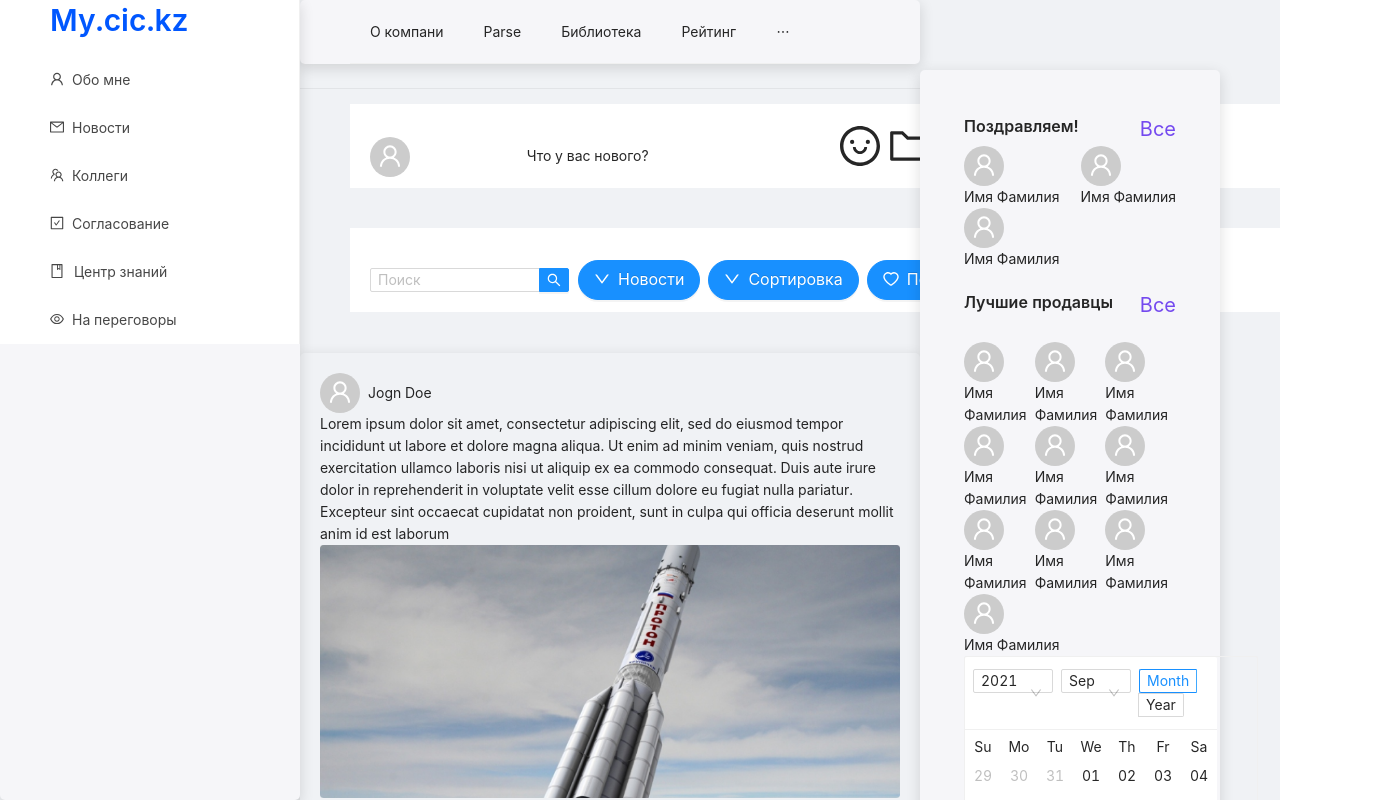
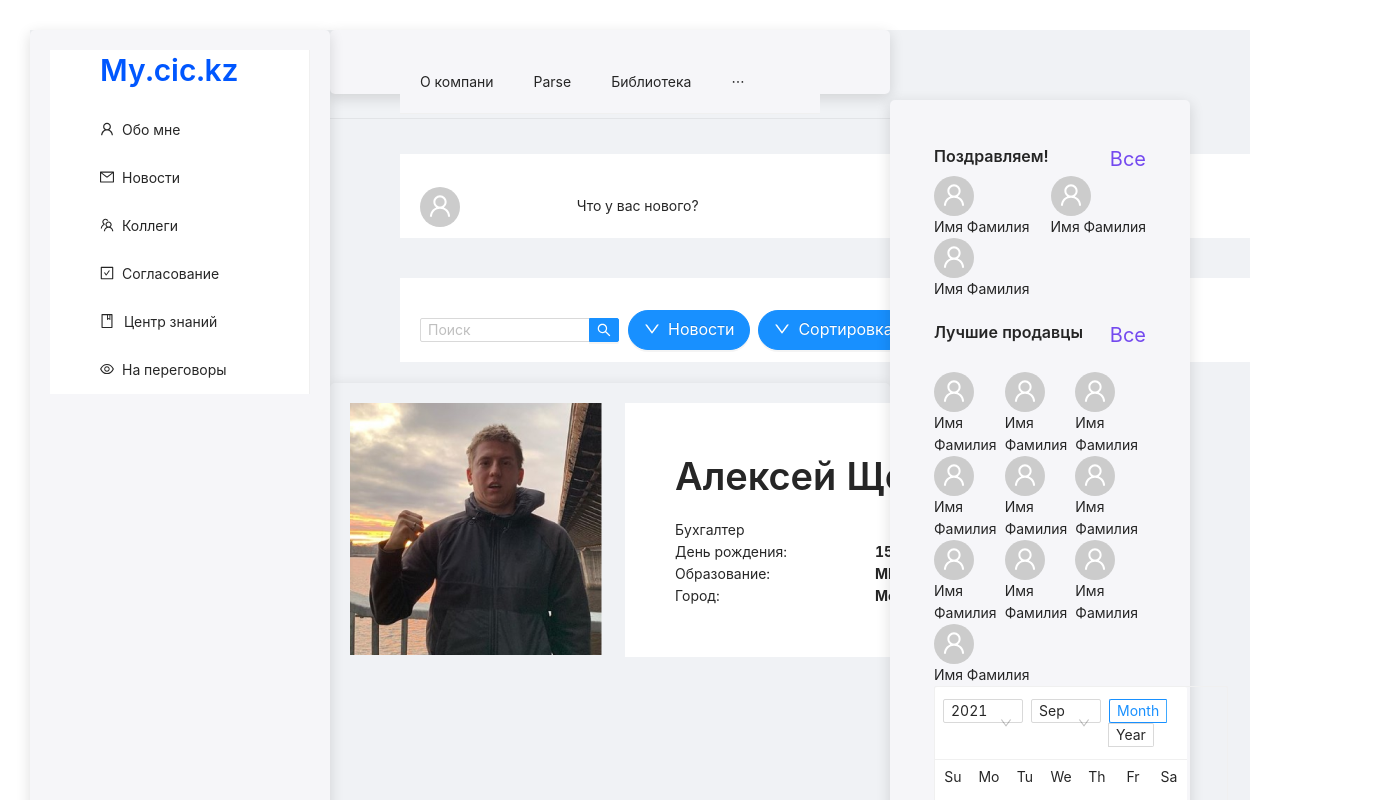
Before and after one commit to FallenStarrr/mycic-new-design, a React (Create React App) app: page /aboutme in a window 1280 px wide. Shown: the top 800 px of the page, 1380 px wide, since content can reach past the window. Built offline with nearby package versions, Linux system fonts and the light colour scheme.

Commit message:
first about me section

```diff
--- a/package.json
+++ b/package.json
@@ -41,6 +41,7 @@
     ]
   },
   "devDependencies": {
-    "@types/react": "^17.0.20"
+    "@types/react": "^17.0.20",
+    "@types/react-router-dom": "^5.1.8"
   }
 }
--- a/src/App.css
+++ b/src/App.css
@@ -51,3 +51,21 @@ body {
   box-shadow: 0px 4px 14px 1px rgba(0, 0, 0, 0.12);
   border-radius: 5px;
 }
+
+.container {
+  padding: 30px;
+  margin: auto;
+  max-width: 100%;
+}
+
+.page {
+  max-width: 100%;
+  margin: auto;
+  padding: 30px;
+}
+
+.white-section {
+   background: white;
+   width: 500px;
+   padding: 50px;
+}
--- a/src/App.tsx
+++ b/src/App.tsx
@@ -1,5 +1,7 @@
 
 import './App.css';
+import { Aboutme } from './pages/Aboutme';
+import Bday from './components/Bday';
 import   Cont  from './components/Cont'
 import   Sidebar  from './components/Sidebar'
 import   Head  from './components/Head'
@@ -8,10 +10,17 @@ import {
   Menu,
   Divider,
 
+
 }
   from 'antd';
+
+  import {
+    BrowserRouter as Router,
+    Switch,
+    Route,
+    Link
+  } from "react-router-dom"
 import 'antd/dist/antd.css'; // or 'antd/dist/antd.less'
-import Bday from './components/Bday';
 
 
 
@@ -26,30 +35,78 @@ const { Header, Sider, Content} = Layout
 
 function App() {
   return (
+  <Router>
+    <div className="page">
+
 
     <Layout>
             <Sider   className="section" style={{height: '100vh', backgroundColor: '#F6F6F9'}} width={300}>
+             <div className="container">
+                <Sidebar/>
+             </div>
 
-               <Sidebar/>
 
             </Sider>
 
            <Layout>
               <Header className="section" style={{backgroundColor: '#F6F6F9',}}>
-                <Head/>
+
+                <div className="container">
+                    <Head/>
+                </div>
+
               </Header>
+
               <Divider></Divider>
+
               <Content className="section" style={{marginTop: '240px'}}>
-                <Cont/>
+              <Switch>
+             <Route path="/news">
+
+               <div className="container">
+                  <Cont></Cont>
+               </div>
+
+             </Route>
+
+             <Route path="/colleagues">
+
+             </Route>
+             <Route path="/agree">
+
+             </Route>
+             <Route path="/studycenter">
+
+             </Route>
+             <Route path="/talks">
+
+             </Route>
+             <Route path="/aboutme">
+
+              <Aboutme/>
+
+
+             </Route>
+           </Switch>
                </Content>
             </Layout>
 
             <Sider className="section" style={{ marginRight: '60px',  marginTop: '70px', backgroundColor: '#F6F6F9'}} width={300}>
-                    <Bday></Bday>
+
+                      <Bday></Bday>
+
+
             </Sider>
 
 
+
+
       </Layout>
+
+
+
+      </div>
+      </Router>
 
   );
 }
--- a/src/components/Post.tsx
+++ b/src/components/Post.tsx
@@ -18,7 +18,8 @@ Image,
 Row,
 Col,
 Comment,
-Form, Button, List, Input
+Form, Button, List, Input,
+Carousel
 }
   from 'antd'
   import 'antd/dist/antd.css';
@@ -31,6 +32,13 @@ const { TextArea } = Input
   const { Text } = Typography
 
 
+const contentStyle = {
+    height: '160px',
+    color: '#fff',
+    lineHeight: '160px',
+    textAlign: 'center',
+    background: '#364d79',
+  };
 
 
 
@@ -64,10 +72,11 @@ export default function Post() {
 
          <Col span="24">
            <Image
-           style={{display: "block"}}
            src="image2.png"
            width="200"
            />
+
+
 
          </Col>
 
@@ -90,7 +99,20 @@ export default function Post() {
    </Col>
 
 </Row>
-
+{/* <Carousel autoplay>
+    <div>
+      <h3 style={contentStyle}>1</h3>
+    </div>
+    <div>
+      <h3 style={contentStyle}>2</h3>
+    </div>
+    <div>
+      <h3 style={contentStyle}>3</h3>
+    </div>
+    <div>
+      <h3 style={contentStyle}>4</h3>
+    </div>
+  </Carousel> */}
 </React.Fragment>
     )
 }
--- a/src/components/Sidebar.tsx
+++ b/src/components/Sidebar.tsx
@@ -7,7 +7,7 @@ import {
     EyeOutlined,
   }
   from '@ant-design/icons';
-
+import { Link } from 'react-router-dom'
 import {
 Layout,
 Typography,
@@ -30,15 +30,18 @@ export default function Sidebar() {
 
 
 <Menu className="nav">
+
+
   <Row>
     <Col span={24}><Title level={2} style={{color: '#0057FF', paddingLeft: '50px' }}>My.cic.kz</Title></Col>
-    <Col span={24}><Menu.Item   className="nav__item"key="1"><Space><UserOutlined  className="purp-icon" />Обо мне</Space></Menu.Item></Col>
-    <Col span={24}><Menu.Item  className="nav__item"key="2"><Space><MailOutlined className="purp-icon" />Новости</Space></Menu.Item></Col>
-    <Col span={24}><Menu.Item className="nav__item" key="3"> <Space><TeamOutlined className="purp-icon" />Коллеги</Space></Menu.Item></Col>
-    <Col span={24}><Menu.Item  className="nav__item"key="4"> <Space><CheckSquareOutlined className="purp-icon" /> Согласование</Space></Menu.Item></Col>
-    <Col span={24}> <Menu.Item  className="nav__item "key="5">  <BookOutlined className="purp-icon purp-icon-move" />Центр знаний</Menu.Item></Col>
-    <Col span={24}><Menu.Item className="nav__item" key="6">  <Space><EyeOutlined className="purp-icon" />На переговоры</Space></Menu.Item></Col>
+    <Col span={24}><Menu.Item   className="nav__item"key="1"><Link to="/aboutme"><Space><UserOutlined  className="purp-icon" />Обо мне</Space></Link></Menu.Item></Col>
+    <Col span={24}><Menu.Item  className="nav__item"key="2"><Link to="/news"><Space><MailOutlined className="purp-icon" />Новости</Space></Link></Menu.Item></Col>
+    <Col span={24}><Menu.Item className="nav__item" key="3"><Link to="/colleagues"> <Space><TeamOutlined className="purp-icon" />Коллеги</Space></Link></Menu.Item></Col>
+    <Col span={24}><Menu.Item  className="nav__item"key="4"> <Link to="/agree"><Space><CheckSquareOutlined className="purp-icon" /> Согласование</Space></Link></Menu.Item></Col>
+    <Col span={24}> <Menu.Item  className="nav__item "key="5">  <Link to="/studycenter"><BookOutlined className="purp-icon purp-icon-move" />Центр знаний</Link></Menu.Item></Col>
+    <Col span={24}><Menu.Item className="nav__item" key="6">  <Link to="/talks"><Space><EyeOutlined className="purp-icon" />На переговоры</Space></Link></Menu.Item></Col>
   </Row>
+
   </Menu>
 
 
--- /dev/null
+++ b/src/pages/Aboutme.tsx
@@ -0,0 +1,81 @@
+import {Fragment} from 'react'
+import React from 'react';
+import {
+    UserOutlined,
+    DownOutlined,
+
+  }
+  from '@ant-design/icons';
+
+import {
+Menu,
+Space,
+Avatar,
+Dropdown,
+Typography,
+Image,
+Row,
+Col,
+Comment,
+Form, Button, List, Input
+}
+  from 'antd'
+  import 'antd/dist/antd.css';
+  import '../styles/post.css';
+
+
+const { TextArea } = Input
+
+  const { Text, Title } = Typography
+
+
+
+
+
+
+
+
+
+
+
+export  function Aboutme() {
+    return (
+
+
+
+        <section style={{width:"700px"}}>
+          <div className="container">
+            <Row>
+              <Col span={10}>
+                 <Image src="image 4.png"/>
+              </Col>
+
+              <Col span={14}>
+                <section className="white-section">
+               <Title>
+                   Алексей Щербаков
+               </Title>
+               <Text>Бухгалтер</Text>
+              <Row>
+               <Col span={12}>День рождения:</Col>
+               <Col span={12}><strong>15 декабря</strong> </Col>
+               <Col span={12}>Образование:</Col>
+               <Col span={12}><strong>МГУ</strong> </Col>
+               <Col span={12}>Город:</Col>
+               <Col span={12}><strong>Москва</strong></Col>
+              </Row>
+              </section>
+              </Col>
+            </Row>
+
+          </div>
+
+        </section>
+
+
+
+
+
+
+    )
+}
```
Also changed, not shown: public/image 4.png (added), 1 other file (tests, documents, lock files or other folders).
